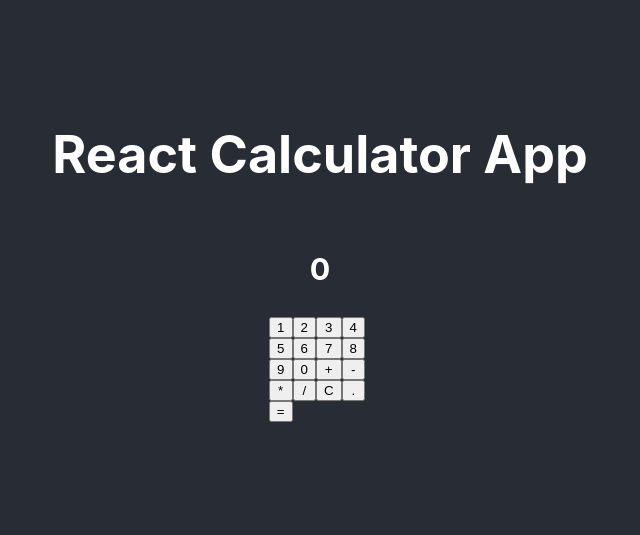
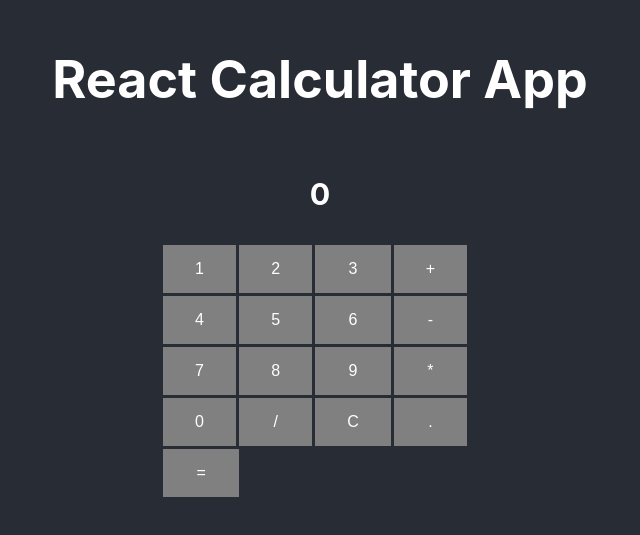
Before and after one commit to dylanesque/ReactCalc, a React (Create React App) app: page / in a window 1280 px wide. Shown: the part 145-680 px from the top of the page, without its empty margins (320-960 px from the left). Built offline with nearby package versions, Linux system fonts and the light colour scheme.

Commit message:
Condensed data and improved button styling

```diff
--- a/src/App.css
+++ b/src/App.css
@@ -1,3 +1,35 @@
+button {
+  display: inline-block;
+  border: none;
+  padding: 1rem 2rem;
+  margin: 3px 3px 0 0;
+  text-decoration: none;
+  background: gray;
+  color: #ffffff;
+  font-family: sans-serif;
+  font-size: 1rem;
+  line-height: 1;
+  cursor: pointer;
+  text-align: center;
+  transition: background 250ms ease-in-out, transform 150ms ease;
+  -webkit-appearance: none;
+  -moz-appearance: none;
+}
+
+button:hover,
+button:focus {
+  background: #4e4e4e;
+}
+
+button:focus {
+  outline: 1px solid #fff;
+  outline-offset: -4px;
+}
+
+button:active {
+  transform: scale(0.99);
+}
+
 .App {
   text-align: center;
 }
@@ -18,3 +50,7 @@
   grid-template-columns: repeat(4, 1fr);
   max-width: 50%;
 }
+
+.equals {
+  width: 100%;
+}
--- a/src/App.js
+++ b/src/App.js
@@ -1,25 +1,29 @@
 import React from "react";
 import "./App.css";
 
-// Concatenate a space on either side of these symbols when added to the display formula
-const operatorButtons = [
-  { id: "add", char: "+" },
-  { id: "subtract", char: "-" },
-  { id: "multiply", char: "*" },
-  { id: "divide", char: "/" }
-];
+// Calculator Logic tasks:
+
+// 1) When a number, mathematical operator, or the decimal button is pressed,
+// that particular value is added to the display.  (Test #8)
+
+// 2)
+
 
 const numberButtons = [
   { id: "one", char: "1" },
   { id: "two", char: "2" },
   { id: "three", char: "3" },
+  { id: "add", char: "+" },
   { id: "four", char: "4" },
   { id: "five", char: "5" },
   { id: "six", char: "6" },
+  { id: "subtract", char: "-" },
   { id: "seven", char: "7" },
   { id: "eight", char: "8" },
   { id: "nine", char: "9" },
-  { id: "zero", char: "0" }
+  { id: "multiply", char: "*" },
+  { id: "zero", char: "0" },
+  { id: "divide", char: "/" }
 ];
 
 class App extends React.Component {
@@ -39,12 +43,9 @@ class App extends React.Component {
               {numberButtons.map(button => (
                 <button id={button.id}>{button.char}</button>
               ))}
-              {operatorButtons.map(button => (
-                <button id={button.id}>{button.char}</button>
-              ))}
               <button id="clear" >C</button>
               <button id="decimal">.</button>
-              <button id="equals">=</button>
+              <button id="equals" className="equals">=</button>
             </div>
           </main>
         </header>
```
